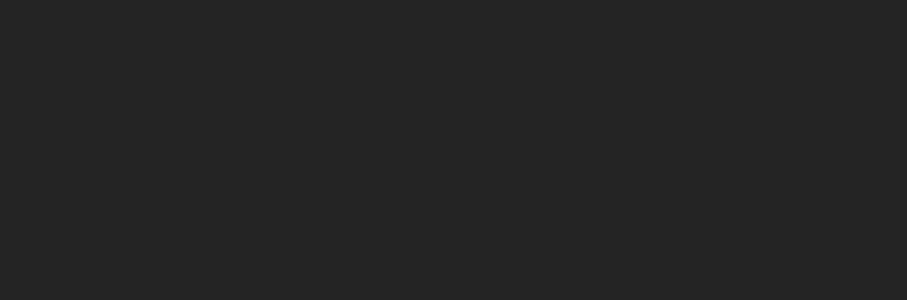
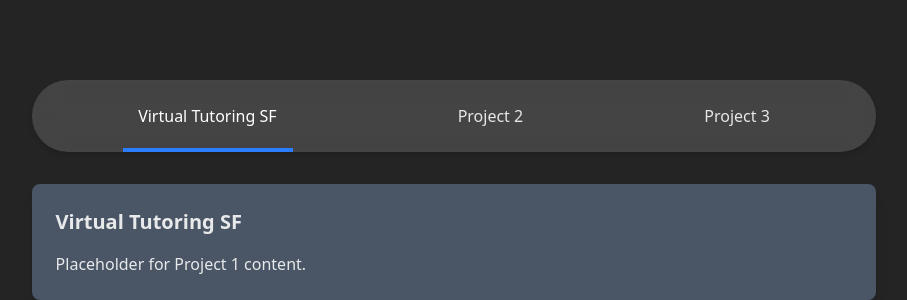
Before and after one commit to DarrenZhao01/Portfolio, a React (Vite) app: page / in a window 1280 px wide. Shown: the part 1920-2220 px from the top of the page, without its empty margins (186-1093 px from the left). Before the commit the page ends 1104 px from the top, so only its background shows below. Built offline with nearby package versions, Linux system fonts and the light colour scheme.

Commit message:
Create projects tab

```diff
--- a/index.html
+++ b/index.html
@@ -11,6 +11,7 @@
     <div id="header"></div>
     <div id="about"></div>
     <div id="about-content"></div>
+    <div id="projects"></div>
     <script type="module" src="/src/main.jsx"></script>
     <script src="https://unpkg.com/aos@2.3.4/dist/aos.js"></script>
   </body>
--- a/src/About.jsx
+++ b/src/About.jsx
@@ -5,12 +5,12 @@
 
 function About() {
     useEffect(() => {
-        AOS.init({ duration: 1000, once: true });
+        AOS.init({ duration: 700, easing: "ease-in-out", once: false });
         AOS.refresh();
     }, []);
     return (
         <div className="flex flex-col justify-center h-20" >
-            <p className="text-5xl font-semibold">About Me</p>
+            <p className="text-5xl font-semibold" data-aos="fade-up">About Me</p>
         </div>
     )
 }
--- a/src/About_Content.jsx
+++ b/src/About_Content.jsx
@@ -5,13 +5,13 @@
 
 function AboutContent() {
   useEffect(() => {
-    AOS.init({ duration: 600, once: true });
+    AOS.init({ duration: 700, easing: 'ease-in-out', once: false });
     AOS.refresh();
   }, []);
   return (
-    <div className="grid auto-cols-auto grid-flow-col justify-center">
+    <div className="grid auto-cols-fr grid-flow-col justify-center">
       <div>
-        <p className="text-2xl">
+        <p className="text-2xl/10" data-aos="fade-up" data-aos-delay="600">
           I am passionate about software development and am always looking for opportunities to learn and grow.
           Currently, I am shaprening my skills in Python and web development, whether it's through personal projects or coursework.
           Previously, I have built websites for a non-profit tutoring organization and a local San Francisco business.
--- /dev/null
+++ b/src/Projects.jsx
@@ -0,0 +1,61 @@
+import React, { useState, useRef, useEffect } from "react";
+
+function Projects() {
+  const projects = [
+    { id: 1, name: "Virtual Tutoring SF", content: "Placeholder for Project 1 content." },
+    { id: 2, name: "Project 2", content: "Placeholder for Project 2 content." },
+    { id: 3, name: "Project 3", content: "Placeholder for Project 3 content." },
+  ];
+
+  const [activeIndex, setActiveIndex] = useState(0);
+  const [indicatorStyle, setIndicatorStyle] = useState({ left: 0, width: 0 });
+  const tabRefs = useRef([]);
+
+  useEffect(() => {
+    if (tabRefs.current[activeIndex]) {
+      const currentTab = tabRefs.current[activeIndex];
+      setIndicatorStyle({
+        left: currentTab.offsetLeft,
+        width: currentTab.offsetWidth,
+      });
+    }
+  }, [activeIndex]);
+
+  return (
+    <div className="flex flex-col items-center mt-180">
+      {/* Frosted Glass Selection Bar with Sliding Indicator */}
+      <div className="relative w-full p-4 bg-white/15 backdrop-blur-md rounded-full shadow-md flex justify-around">
+        {projects.map((project, index) => (
+          <button
+            key={project.id}
+            ref={(el) => (tabRefs.current[index] = el)}
+            onClick={() => setActiveIndex(index)}
+            className={`px-4 py-2 font-medium rounded-lg relative z-10 transition-colors
+              ${
+                activeIndex === index
+                  ? "text-white"
+                  : "white hover:bg-purple-900/60"
+              }`}
+          >
+            {project.name}
+          </button>
+        ))}
+        {/* Active Selection Indicator */}
+        <div
+          className="absolute bottom-0 h-1 bg-blue-500 transition-all duration-300"
+          style={{ left: indicatorStyle.left, width: indicatorStyle.width }}
+        />
+      </div>
+
+      {/* Project Placeholder Content */}
+      <div className="mt-8 w-full max-w-4xl p-6 bg-gray-600 rounded-lg shadow-lg">
+        <h2 className="text-xl font-semibold mb-4">
+          {projects[activeIndex].name}
+        </h2>
+        <p>{projects[activeIndex].content}</p>
+      </div>
+    </div>
+  );
+}
+
+export default Projects;
--- a/src/main.jsx
+++ b/src/main.jsx
@@ -4,6 +4,7 @@
 import App from './App.jsx'
 import About from './About.jsx'
 import AboutContent from './About_Content.jsx'
+import Projects from './Projects.jsx'
 
 createRoot(document.getElementById('header')).render(
   <StrictMode>
@@ -22,3 +23,9 @@
     <AboutContent />
   </StrictMode>
 )
+
+createRoot(document.getElementById('projects')).render(
+  <StrictMode>
+    <Projects />
+  </StrictMode>
+)
```
